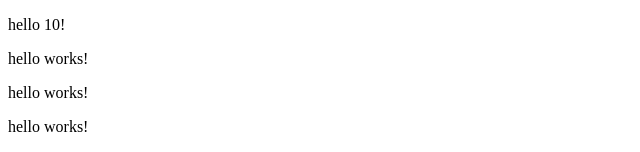
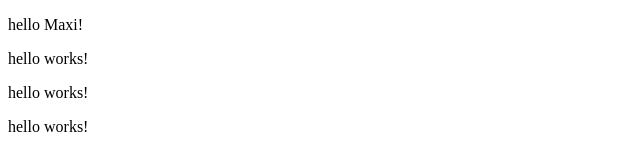
Before and after one commit to geyuqiu/angular, an Angular app: page / in a window 1280 px wide. Shown: the top 152 px of the page, without its empty margins (0-640 px from the left). Built offline with nearby package versions, Linux system fonts and the light colour scheme.

Commit message:
ngif even without ngif ?

```diff
--- a/src/app/app.component.html
+++ b/src/app/app.component.html
@@ -1,4 +1,4 @@
-<app-hello [name]='10'/>
+<app-hello [name]='"Maxi"'/>
 <app-hello />
 <app-hello />
 <app-hello />
--- a/src/app/components/hello/hello.component.html
+++ b/src/app/components/hello/hello.component.html
@@ -1 +1,5 @@
-<p>hello {{ name }}!</p>
+@if (name){
+  <p>hello {{ name }}!</p>
+} @else {
+  <p>hello works!</p>
+}
--- a/src/app/components/hello/hello.component.ts
+++ b/src/app/components/hello/hello.component.ts
@@ -9,5 +9,5 @@ import { Component, Input } from '@angular/core';
 })
 export class HelloComponent {
   @Input()
-  name: string | number = 'works';
+  name: string = '';
 }
```
